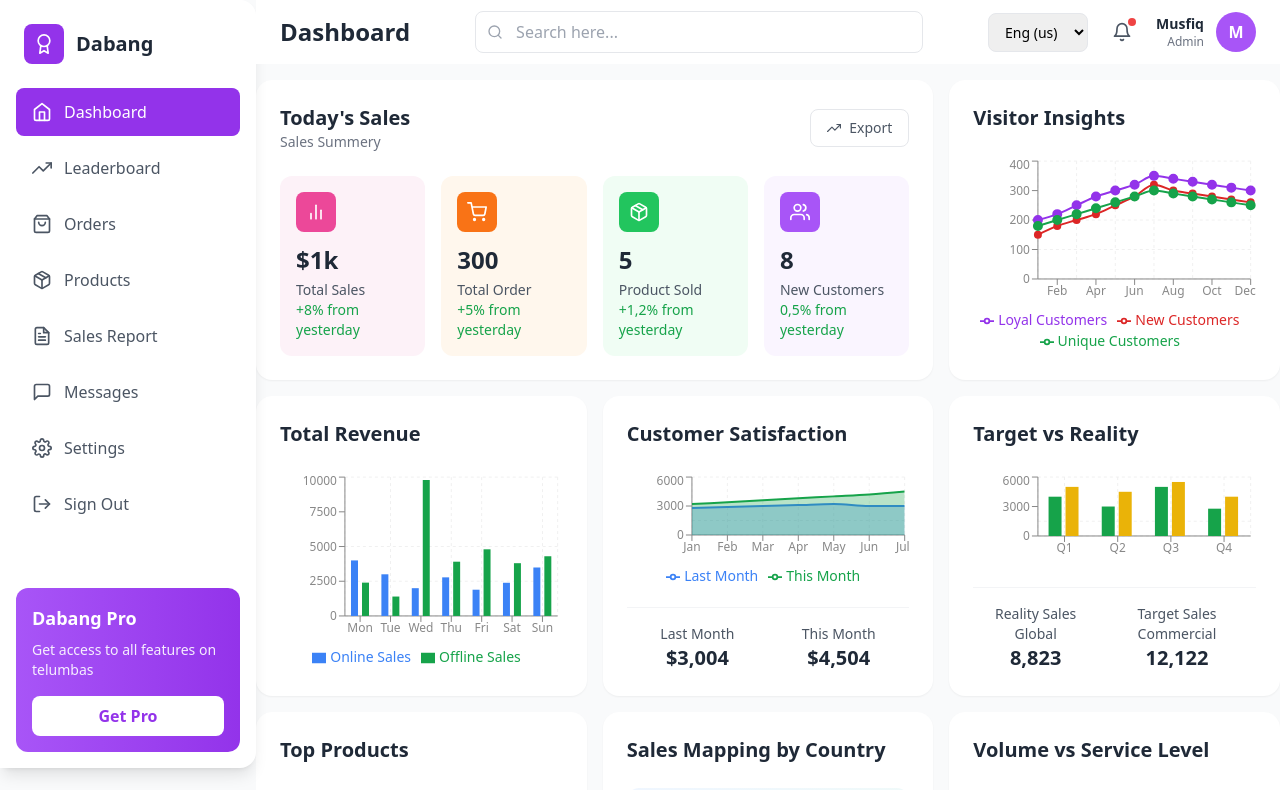
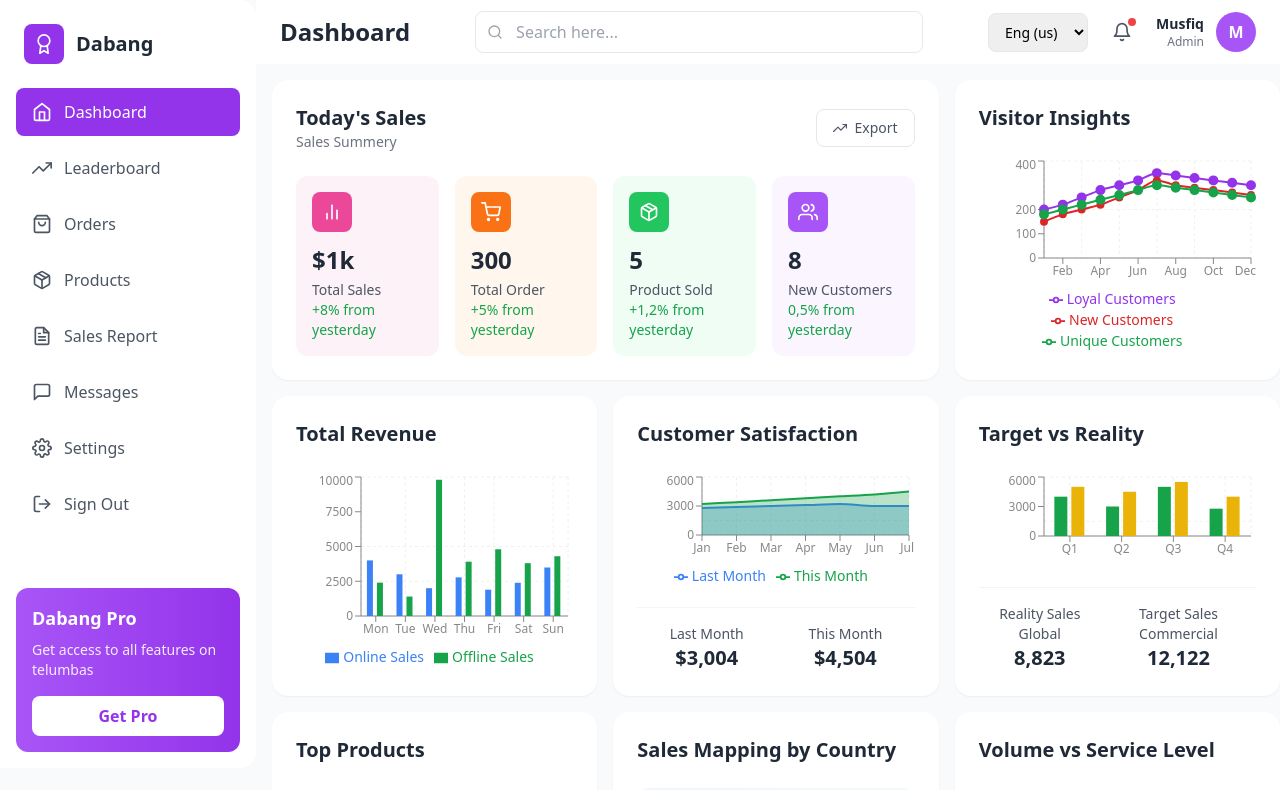
Before and after one commit to jpchsr-coder/sales-dashboard, a React app: page / in a window 1280 px wide. Shown: the top 790 px of the page. Built offline with nearby package versions, Linux system fonts and the light colour scheme; no server answers; the HTML template or start-up script is replaced by a standard one.

Commit message:
added changes

```diff
--- a/src/App.jsx
+++ b/src/App.jsx
@@ -26,7 +26,7 @@ function App() {
           <Navbar />
 
           {/* Dashboard Content */}
-          <div className="flex-1 overflow-auto">
+          <div className="flex-1 ml-4 overflow-auto">
             {/* Top Row */}
             <div className="grid grid-cols-1 xl:grid-cols-3 gap-4 mb-4">
               <div className="xl:col-span-2 h-full">
--- a/src/components/Sidebar.jsx
+++ b/src/components/Sidebar.jsx
@@ -14,7 +14,7 @@ const menuItems = [
 
 const Sidebar = () => {
   return (
-    <div className="w-64 bg-white h-full shadow-lg flex flex-col rounded-r-2xl">
+    <div className="w-64 bg-white h-full  flex flex-col rounded-r-2xl">
       {/* Logo */}
       <div className="p-6 flex items-center space-x-3">
         <div className="w-10 h-10 bg-primary-600 rounded-lg flex items-center justify-center">
```
